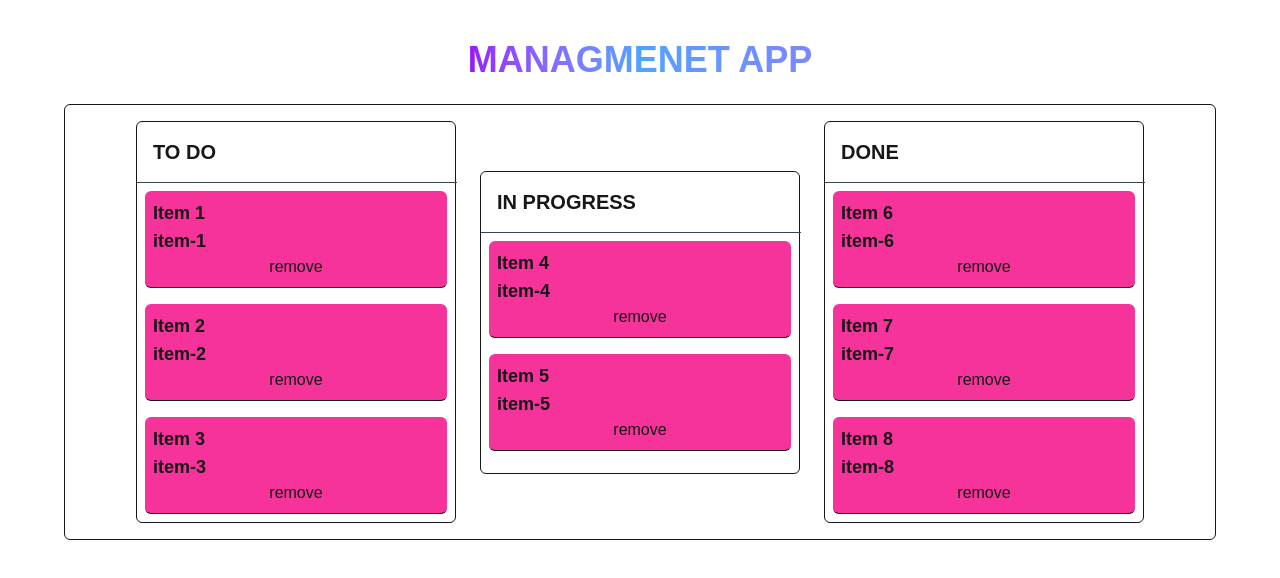
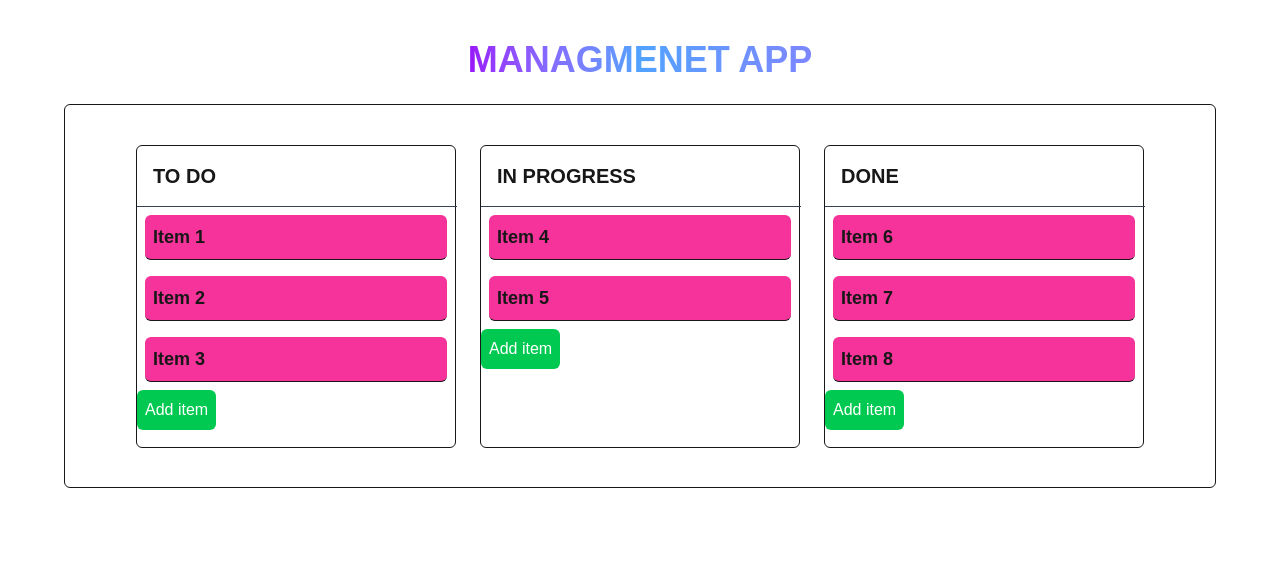
Before and after one commit to raview69/management-app, a Next.js app: page / in a window 1280 px wide. Shown: the top 578 px of the page. Built offline with nearby package versions, Linux system fonts and the light colour scheme.

Commit message:
Update: Logic add item

```diff
--- a/src/app/components/column/Column.tsx
+++ b/src/app/components/column/Column.tsx
@@ -2,6 +2,8 @@
 
 import React from "react"
 import { Draggable, Droppable } from "@hello-pangea/dnd"
+import { useDispatch } from "react-redux"
+import { setAddItems } from "@/redux/features/itemsDataSlice"
 
 interface ColumnProps {
   itemsOrder: string[]
@@ -10,7 +12,11 @@ interface ColumnProps {
 }
 
 const Column = ({ itemsOrder, id, ITEMS }: ColumnProps) => {
-  // console.log(ITEMS)
+  console.log(id)
+
+  const dispatch = useDispatch()
+  const itemsLength = Object.keys(ITEMS).length
+
   return (
     <Droppable droppableId={id}>
       {(provided) => (
@@ -31,21 +37,28 @@ const Column = ({ itemsOrder, id, ITEMS }: ColumnProps) => {
                     ref={provided.innerRef}
                   >
                     <p className="font-bold text-lg ">{item?.title}</p>
-                    <p className="font-bold text-lg ">{item?.id}</p>
-                    <button
-                      onClick={() => {
-                        localStorage.removeItem(`ITEMS["${item}"]`)
-                        console.log("removed")
-                      }}
-                    >
-                      remove
-                    </button>
                   </div>
                 )}
               </Draggable>
             )
           })}
           {provided.placeholder}
+          <div
+            onClick={() => {
+              dispatch(
+                setAddItems({
+                  // columnId: id,
+                  id: `item-${itemsLength + 1}`,
+                  title: `Item ${itemsLength + 1}`,
+                  col: id,
+                })
+              )
+            }}
+            className="p-2 bg-green-500 rounded-md text-white text-center cursor-pointer"
+            style={{ width: "fit-content" }}
+          >
+            Add item
+          </div>
         </div>
       )}
     </Droppable>
--- a/src/app/page.tsx
+++ b/src/app/page.tsx
@@ -16,7 +16,8 @@ export default function Home() {
   )
   const [columnsOrder, setColumnsOrder] = useState(columnsOrderState)
   const [data, setData] = useState(columns)
-
+  console.log(items)
+  console.log(columns)
   const handleDragDrop = (results: any) => {
     const { source, destination, type } = results
 
--- a/src/redux/features/itemsDataSlice.ts
+++ b/src/redux/features/itemsDataSlice.ts
@@ -25,6 +25,8 @@ const INITIAL_COL_DATA: { [key: string]: ColumnData } = {
     itemsOrder: ["item-6", "item-7", "item-8"],
   },
 }
+
+console.log(INITIAL_COL_DATA["column-1"].itemsOrder)
 
 const ITEMS = {
   "item-1": {
@@ -76,11 +78,14 @@ const itemsDataSlice = createSlice({
   reducers: {
     setAddItems: (
       state,
-      action: { payload: { id: string; title: string } }
+      action: { payload: { id: string; title: string; col: string } }
     ) => {
-      const { id, title } = action.payload
-      state.items[id as keyof typeof state.items] = { id, title }
-      state.columns[id].itemsOrder.push(id)
+      const { id, title, col } = action.payload
+      state.items[id as keyof typeof state.items] = {
+        id,
+        title,
+      }
+      state.columns[col].itemsOrder.push(id)
     },
   },
 })
```
